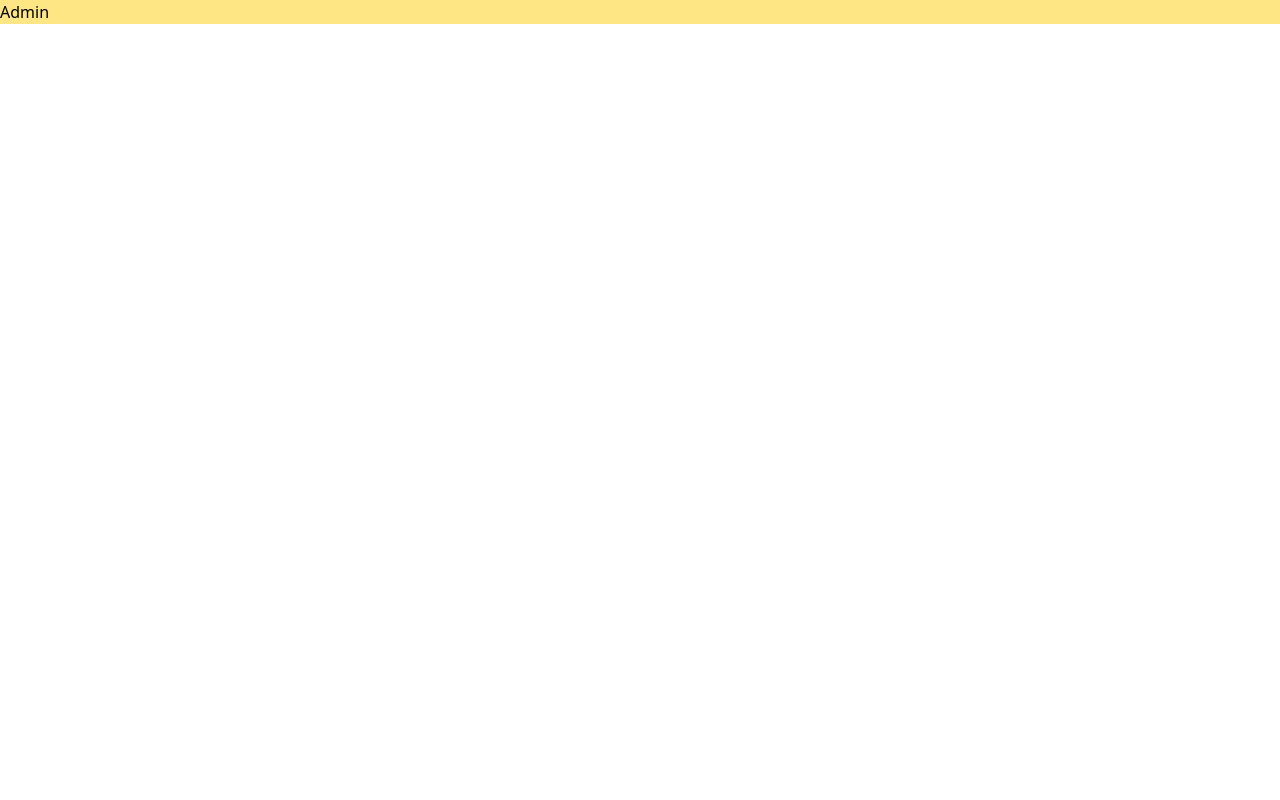
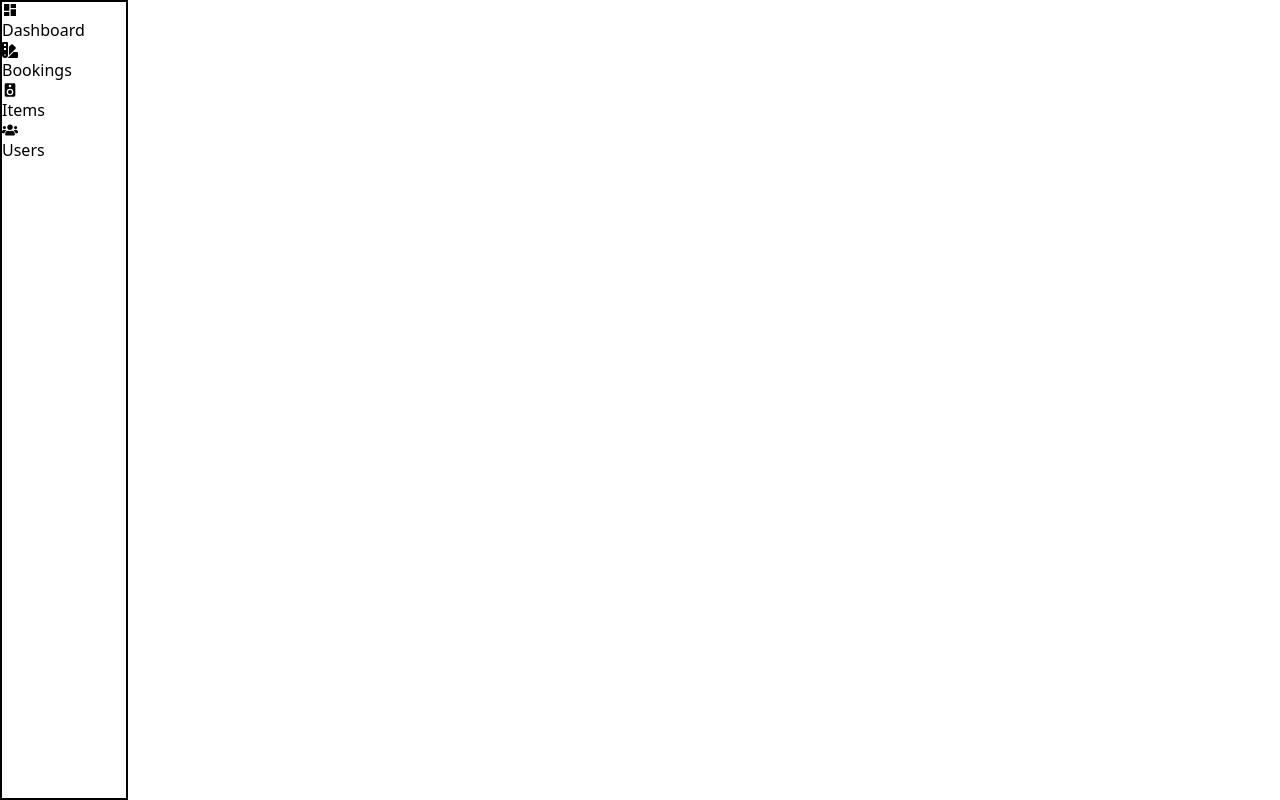
Before and after one commit to Chamath-dotcom/KVaudio-frontend, a React (Vite) app: page /admin in a window 1280 px wide. Built offline with nearby package versions, Linux system fonts and the light colour scheme; a web font is replaced by a local one.

Commit message:
start create adminPage✅

```diff
--- a/src/pages/admin/adminPage.jsx
+++ b/src/pages/admin/adminPage.jsx
@@ -1,7 +1,40 @@
+import { MdDashboard } from "react-icons/md";
+import { FaSwatchbook } from "react-icons/fa";
+import { BiSolidSpeaker } from "react-icons/bi";
+import { FaUsers } from "react-icons/fa";
+import { Link, Route, Routes } from "react-router-dom";
+
+
+
 export default function AdminPage(){
     return(
-        <div>
-            <h1 className="bg-amber-200">Admin</h1>
+        <div className="w-full h-screen flex">
+            <div className="w-[10vw] h-full border-2 flex flex-col">
+                <Link className="">
+                    <MdDashboard/>
+                    Dashboard
+                </Link>
+                <Link to="/admin/bookings" className="">
+                    <FaSwatchbook/>
+                    Bookings
+                </Link>
+                <Link to="/admin/items" className="">
+                    <BiSolidSpeaker/>
+                    Items
+                </Link>
+                <Link className="">
+                    <FaUsers/>
+                    Users
+                </Link>
+            </div>
+        <div className="w-[calc(100vw-200px)] ">
+            <Routes path="/*">
+            <Route path="/bookings" element={<h1>Booking</h1>}/>
+            <Route path="/items" element={<h1>item</h1>}/>
+            <Route path="/items/add" element={<h1>add item</h1>}/>
+            <Route path="/items/edit" element={<h1>Booking</h1>}/>
+            </Routes>
         </div>
+    </div>
     )
 }
```
